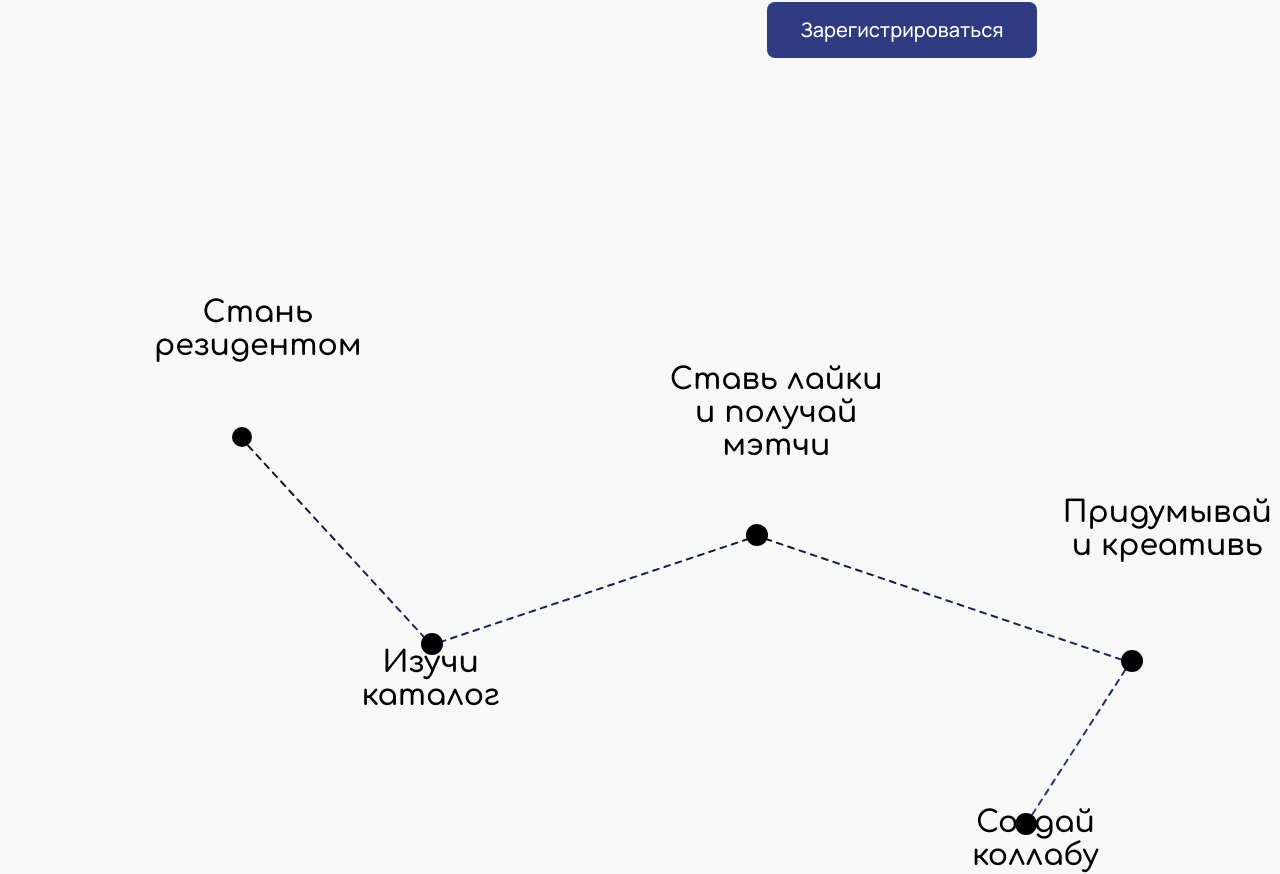
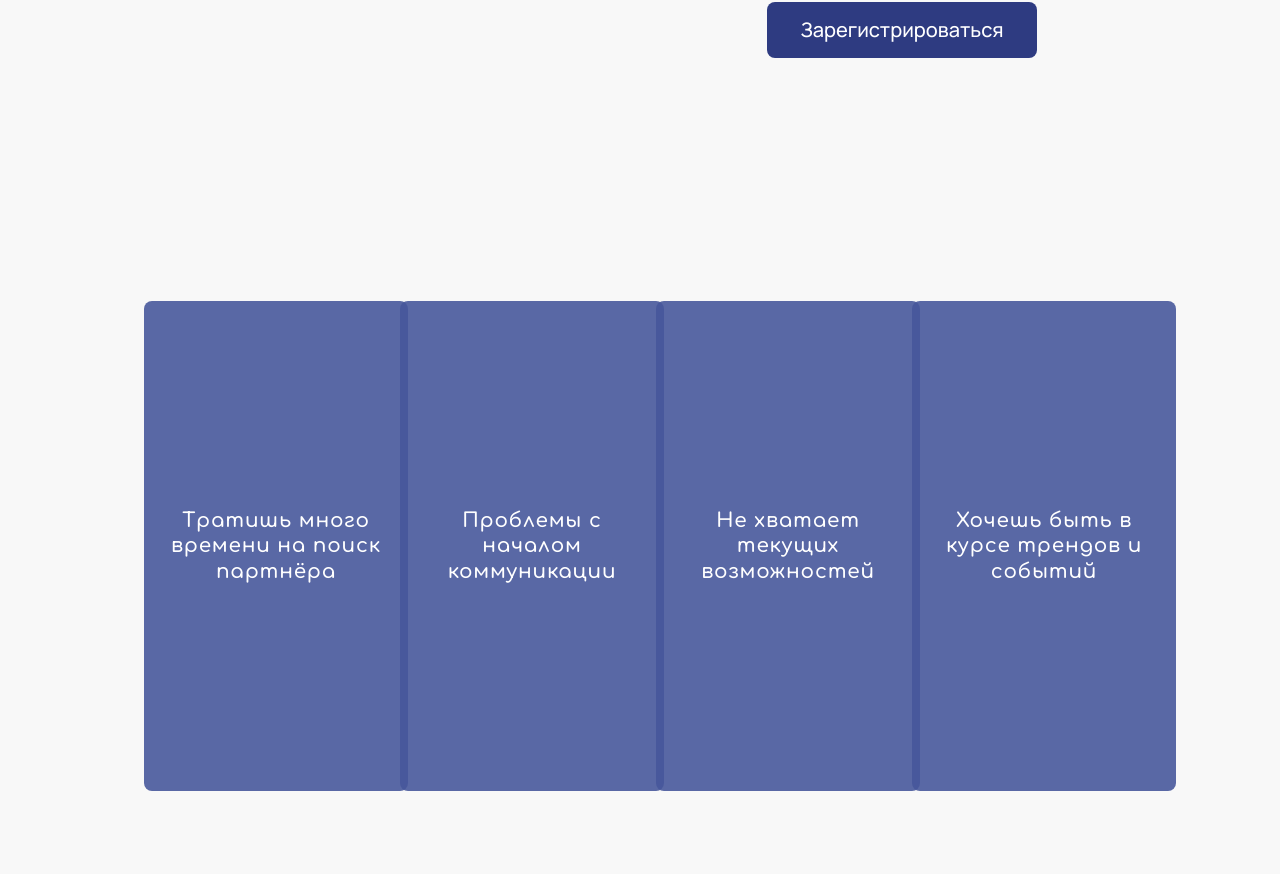
Before and after one commit to Hashtagich/w2w-project, a React (Create React App) app in the folder frontend/: page / in a window 1280 px wide. Shown: the part 694-1568 px from the top of the page. Built offline with nearby package versions, Linux system fonts and the light colour scheme.

Commit message:
добавила секцию 2 на стартовую страницу

```diff
--- a/frontend/src/Pages/Home-page/Components/Section 2/Section2.jsx
+++ b/frontend/src/Pages/Home-page/Components/Section 2/Section2.jsx
@@ -0,0 +1,46 @@
+import React from 'react';
+import style from './section2.module.scss';
+
+const Card = ({ frontContent, backContent1, backContent2 }) => {
+    return (
+        <div className={style.wrapper}>
+            <div className={style.card}>
+                <div className={style.front}>
+                    <p className={style.content}>{frontContent}</p>
+                </div>
+                <div className={style.back}>
+                    <p className={style.content}>{backContent1}</p>
+                    {backContent2 && <p className={style.content}>{backContent2}</p>}
+                </div>
+            </div>
+        </div>
+    );
+};
+
+const Section2 = () => {
+    return (
+        <section className={style.container}>
+            <Card
+                frontContent="Тратишь много времени на поиск партнёра"
+                backContent1="Вступи в активное сообщество"
+                backContent2="изучи каталог резидентов"
+            />
+            <Card
+                frontContent="Проблемы с началом коммуникации"
+                backContent1="Просмотри проверенную базу"
+                backContent2="и просто отправь лайк"
+            />
+            <Card
+                frontContent="Не хватает текущих возможностей"
+                backContent1="Объединись с партнёром и оптимизируй ресурсы"
+            />
+            <Card
+                frontContent="Хочешь быть в курсе трендов и событий"
+                backContent1="Присоединяйся к комьюнити"
+                backContent2="вдохновляйся и креативь"
+            />
+        </section>
+    )
+}
+
+export default Section2;
--- /dev/null
+++ b/frontend/src/Pages/Home-page/Components/Section 2/section2.module.scss
@@ -0,0 +1,69 @@
+@import '../../../../mixins.scss';
+@import '../../../../variables.scss';
+
+
+.container {
+	@include centered-block(1280px);
+    display: flex;
+    justify-content: space-evenly;
+}
+
+.wrapper {
+    background-color: #F8F8F8;
+    height: 100vh;
+    position: relative;
+
+    .card {
+        width: 224px;
+        height: 450px;
+        cursor: pointer;
+        position: absolute;
+        top: 50%;
+        left: 50%;
+        transform: translate(-50%, -50%);
+
+        &:hover {
+            .front {
+                transform: perspective(600px) rotateY(-180deg);
+            }
+
+            .back {
+                transform: perspective(600px) rotateY(0);
+            }
+        }
+
+        .front, .back {
+            width: 100%;
+            height: 100%;
+            overflow: hidden;
+            position: absolute;
+            backface-visibility: hidden;
+            -webkit-backface-visibility: hidden;
+            transition: transform 1.5s ease;
+            border-radius: 8px;
+            display: flex;
+            justify-content: center;
+            align-items: center;
+            text-align: center;
+            padding: 20px;
+            @include font-style($Comfortaa, 20px, 600);
+            line-height: 25.2px;
+            letter-spacing: 0.04em;
+            gap: 20px;
+        }
+
+        .front {
+            background: #47579BE5;
+            color: #FFF;
+            transform: perspective(600px) rotateY(0);
+        }
+
+        .back {
+            transform: perspective(600px) rotateY(180deg);
+            display: flex;
+            flex-direction: column;
+            background: #D9D9D9;
+            color: #000;
+        }
+    }
+}
--- a/frontend/src/Pages/Home-page/index.jsx
+++ b/frontend/src/Pages/Home-page/index.jsx
@@ -1,5 +1,6 @@
 import Tariffs from './Components/Tariffs/Tariffs';
-import Main from './Components/Main/main';
+import Main from './Components/Main/Main';
+import Section2 from './Components/Section 2/Section2';
 import Section3 from './Components/Section 3/Section3';
 import style1 from './sectors.module.scss'
 
@@ -8,6 +9,7 @@ const HomePage = () => {
     return (
         <div className={style1.allSectors}>
            <Main/>
+           <Section2/>
            <Section3/>
            <Tariffs/>
         </div>
--- a/frontend/src/mixins.scss
+++ b/frontend/src/mixins.scss
@@ -5,3 +5,9 @@
     font-weight: $font-weight;
 
 }
+
+@mixin centered-block ($width) {
+	width: $width;
+	margin: 0 auto;
+    background-color: #F8F8F8;
+}
```
